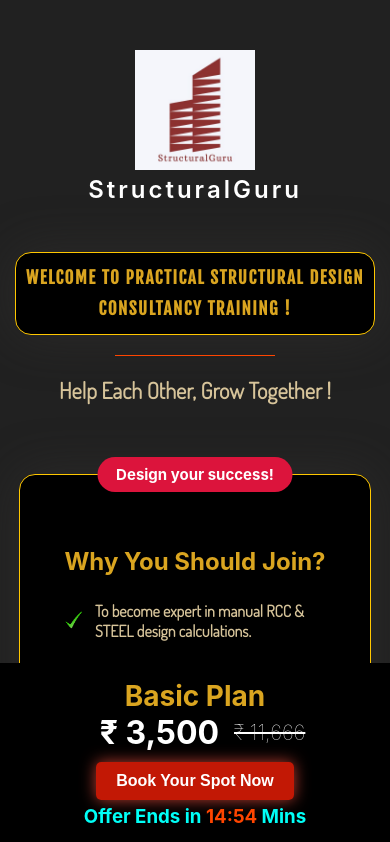
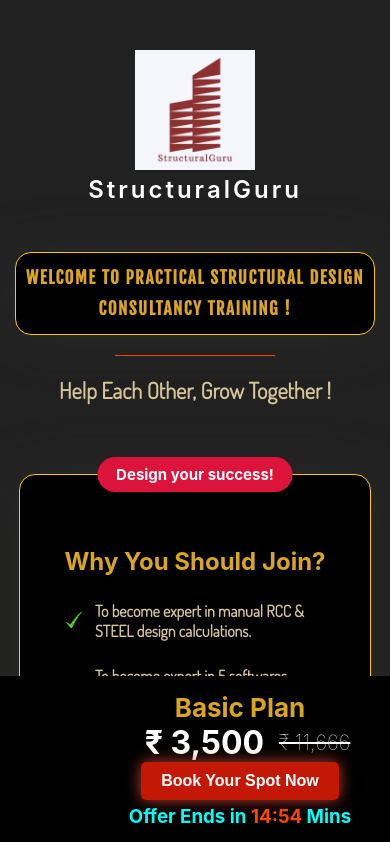
Before and after one commit to gururayar/structural-guru, a React (Create React App) app: page / in a window 390 px wide. Shown: the top 842 px of the page. Built offline with nearby package versions, Linux system fonts and the light colour scheme.

Commit message:
final-sample-draft-4

```diff
--- a/src/App.css
+++ b/src/App.css
@@ -6,7 +6,7 @@
 }
 section {
 
-  min-height: 100vh;
+  min-height: 90vh;
   overflow: hidden;
 
 }
--- a/src/components/accordion.css
+++ b/src/components/accordion.css
@@ -92,7 +92,7 @@
   color: lightgreen;
 }
 
-@media screen and (max-width: 768px) {
+@media screen and (max-width: 900px) {
   .accordion-div {
     padding: 10px 10px;
   }
--- a/src/components/footer.css
+++ b/src/components/footer.css
@@ -105,15 +105,15 @@ button {
   }
 }
 
-@media screen and (max-width: 768px) {
+@media screen and (max-width: 900px) {
   footer {
     flex-direction: column;
-    padding: 1rem;
+
   }
 
   .price {
     text-align: center;
-    margin-bottom: 10px;
+
   }
 
   .price-1,
@@ -121,6 +121,6 @@ button {
     margin-left: 15px;
   }
   .price h2{
-    font-size: 28px;
+    font-size: 26px;
   }
 }
--- a/src/components/section_1.css
+++ b/src/components/section_1.css
@@ -215,7 +215,7 @@
   }
 }
 
-@media screen and (max-width: 768px) {
+@media screen and (max-width: 900px) {
   .sec-1-div {
     padding: 50px 10px;
   }
--- a/src/components/section_2.css
+++ b/src/components/section_2.css
@@ -43,7 +43,7 @@ iframe {
   box-shadow: 0 0 20px 10px rgba(44, 44, 44, 0.3);
 }
 
-@media screen and (max-width: 768px) {
+@media screen and (max-width: 900px) {
   .yt-title1 {
     font-size: 1.3rem;
   }
--- a/src/components/section_3.css
+++ b/src/components/section_3.css
@@ -89,7 +89,7 @@
   object-fit: cover;
 }
 
-@media screen and (max-width: 768px) {
+@media screen and (max-width: 900px) {
   .feature-list {
     width: 100%;
   }
--- a/src/components/section_4.css
+++ b/src/components/section_4.css
@@ -54,7 +54,7 @@
   transform: scale(1.05);
 }
 
-@media screen and (max-width: 768px) {
+@media screen and (max-width: 900px) {
   .sec-4 {
     padding: 60px 20px;
   }
--- a/src/components/section_5.css
+++ b/src/components/section_5.css
@@ -309,7 +309,7 @@ ul.basic-plan-features li img {
   transform: scale(1.02);
 }
 
-@media screen and (max-width: 768px) {
+@media screen and (max-width: 900px) {
   .sec-5 {
     padding: 50px 20px;
   }
@@ -383,7 +383,7 @@ ul.basic-plan-features li img {
   }
 }
 
-@media (min-width: 769px) and (max-width: 1024px) {
+@media (min-width: 900px) and (max-width: 1024px) {
   .basic-plan-column,
   .pro-plan-column,
   .pro-plus-column {
--- a/src/components/section_6.css
+++ b/src/components/section_6.css
@@ -9,8 +9,9 @@
   margin: 0;
 }
 .google-review-div {
-  width: 50%;
+  width: 100%;
   margin: 0 auto;
+  padding: 20px;
 }
 .google-review-title {
   color: #333;
@@ -21,12 +22,15 @@
   margin-bottom: 30px;
 }
 .google-div {
-  margin-bottom: 30px;
+  margin: 0 auto;
+  width: 50%;
+  height: 40vh;
 }
 
 .google-div iframe {
   width: 100%;
-  height: 60vh;
+  height: 100%;
+
 }
 
 .text-review {
@@ -76,7 +80,7 @@
   font-size: 12px;
   font-weight: 500;
   text-align: center;
-  width: 400px; /* Updated max-width for better responsiveness */
+  width: 300px; /* Updated max-width for better responsiveness */
   margin: auto; /* Center the review text */
   white-space: normal; /* Allow text to wrap */
 }
@@ -162,7 +166,14 @@
   animation-play-state: paused;
 }
 
-@media screen and (max-width: 768px) {
+@media screen and (max-width: 1200px) {
+  .google-review-div {
+    width: 90%;
+
+  }
+}
+
+@media screen and (max-width: 900px) {
   .sec-6 {
     padding: 60px 0px;
   }
@@ -179,13 +190,12 @@
   }
 
   .google-div {
+    width: 100%;
 
     margin-bottom: 15px;
   }
 
-  .google-div iframe {
-    height: 40vh;
-  }
+
 
   .text-review {
     width: 100%;
--- a/src/components/section_6.js
+++ b/src/components/section_6.js
@@ -13,8 +13,7 @@ const section6 = () => {
         </h1>
         <div className="google-div animate">
           <iframe
-            width="900"
-            height="550"
+
             src="https://www.youtube.com/embed/vFX1HXxcDKA?si=2u_EgvxoMBjL5ViR"
             title="YouTube video player"
             frameborder="0"
--- a/src/components/section_7.css
+++ b/src/components/section_7.css
@@ -55,7 +55,7 @@
   color: #666;
 }
 
-@media screen and (max-width: 768px) {
+@media screen and (max-width: 900px) {
   .sec-7 {
     padding: 70px 30px;
   }
--- a/src/components/subscribe_section.css
+++ b/src/components/subscribe_section.css
@@ -91,7 +91,7 @@
   transform: scale(1.02);
 }
 
-@media screen and (max-width: 768px){
+@media screen and (max-width: 900px){
   .official-web{
     padding:0 20px;
 
```
